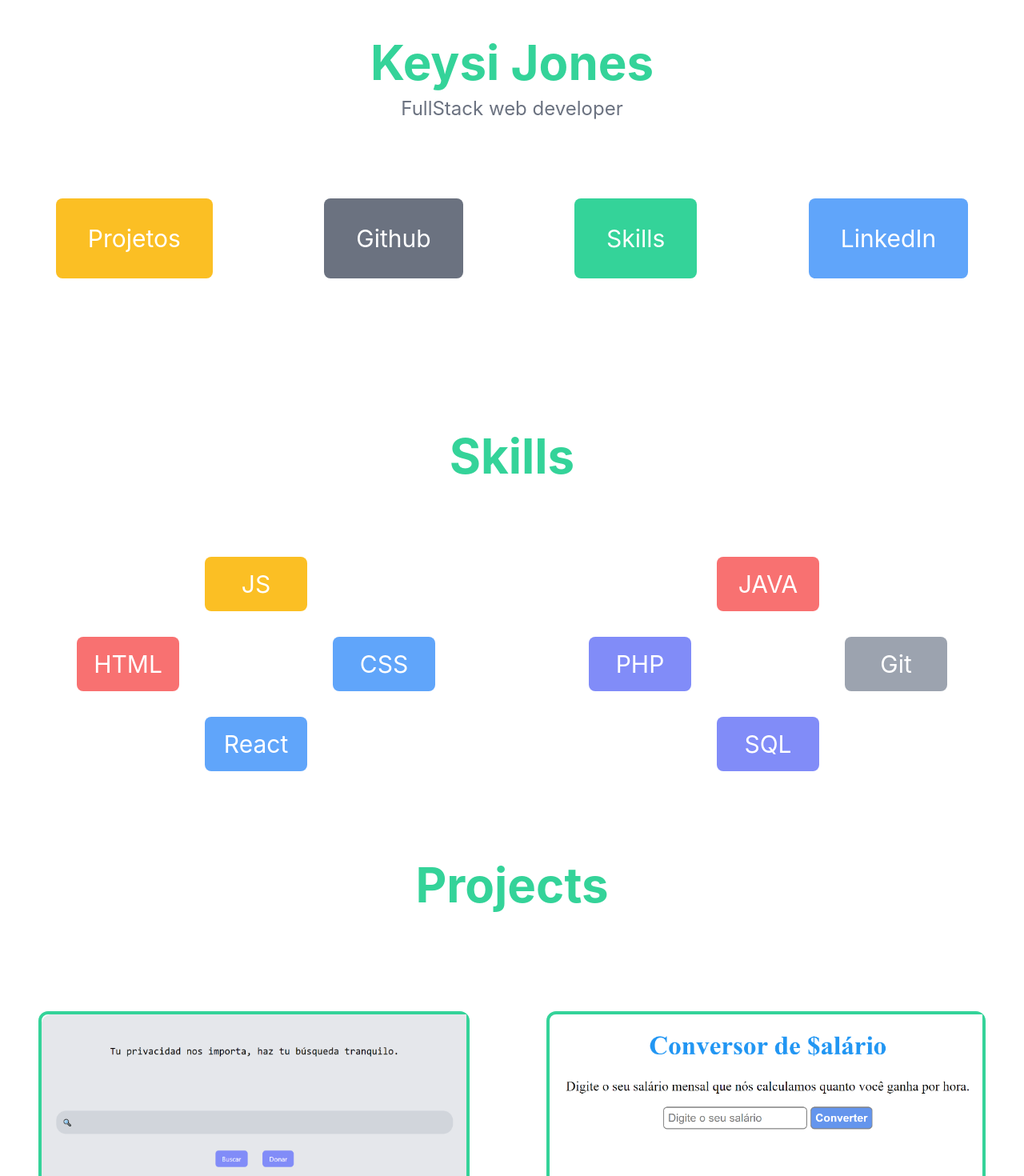
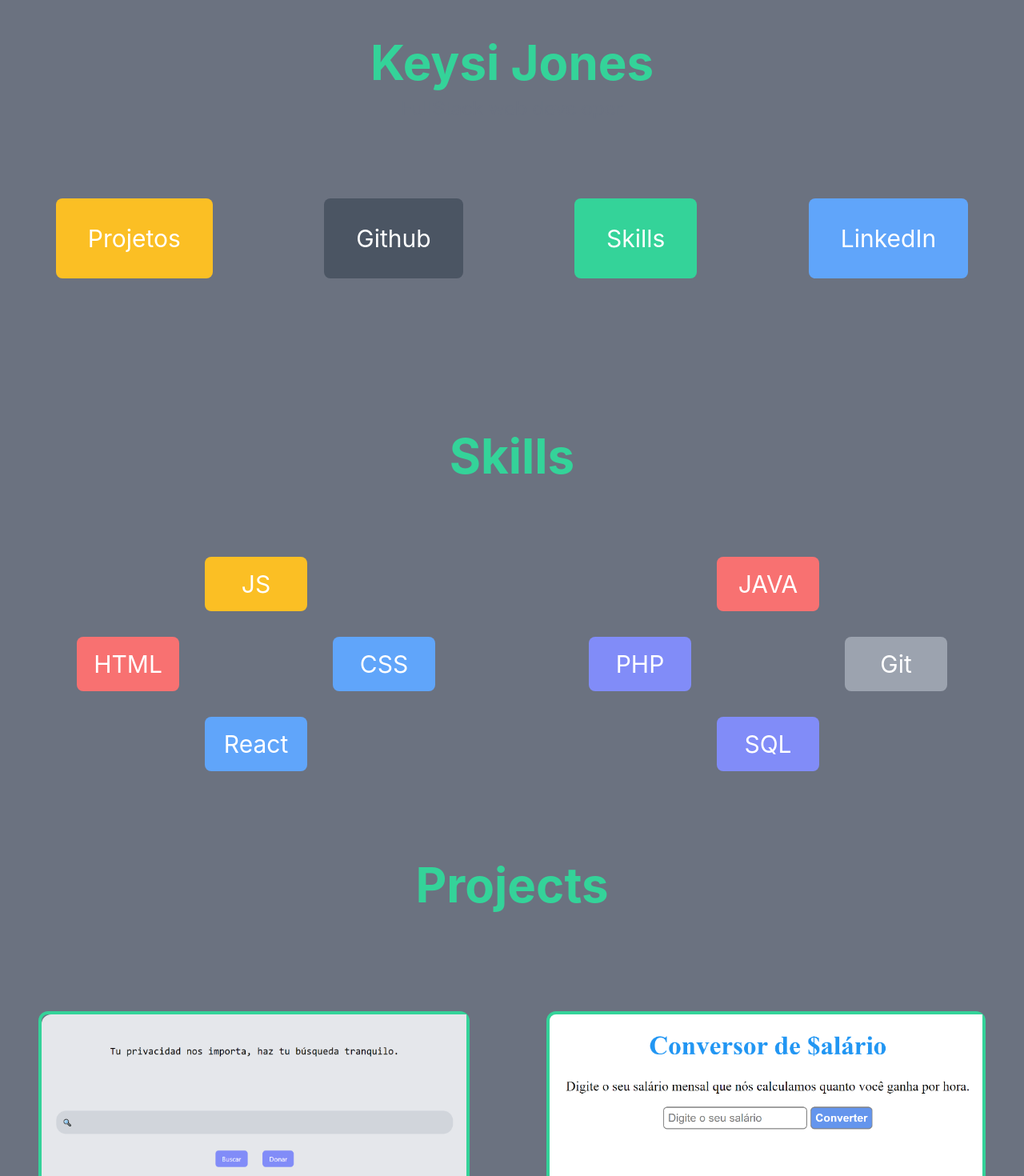
Before and after one commit to KeysiJones/portfolio, a React (Create React App) app: page / in a window 1280 px wide. Shown: the top 1470 px of the page at 80% size. Built offline with nearby package versions, Linux system fonts and the light colour scheme.

Commit message:
feat: aplica fundo escuro

```diff
--- a/src/App.tsx
+++ b/src/App.tsx
@@ -6,14 +6,14 @@ import imgEng4Devs from './images/english4developers.png'
 
 function App() {
   return (
-    <div>
+    <div className="bg-gray-500">
       <div className='text-center'>
-        <h1 className='text-6xl mt-12 text-green-400 font-bold'>Keysi Jones</h1>
+        <h1 className='text-6xl pt-12 text-green-400 font-bold'>Keysi Jones</h1>
         <p className='mt-3 text-2xl text-gray-500'>FullStack web developer</p>
       </div>
       <div className='flex'>
         <Box styles='mt-24 px-10 py-8' text='Projetos' link='#projects' bg='bg-yellow-400' hoverBg='bg-yellow-400'/>
-        <Box styles='mt-24 px-10 py-8' text='Github' link='https://github.com/KeysiJones' bg='bg-gray-500' hoverBg='bg-gray-600'/>
+        <Box styles='mt-24 px-10 py-8' text='Github' link='https://github.com/KeysiJones' bg='bg-gray-600' hoverBg='bg-gray-700'/>
         <Box styles='mt-24 px-10 py-8' text='Skills' link='#skills' bg='bg-green-400' hoverBg='bg-green-500'/>
         <Box styles='mt-24 px-10 py-8' text='LinkedIn' link='https://www.linkedin.com/in/keysijones/' bg='bg-blue-400' hoverBg='bg-blue-500'/>
       </div>
@@ -37,7 +37,7 @@ function App() {
         <div className='flex border-4 rounded-xl border-green-400 my-8 mx-12'>
           <a href='https://buscador-six.vercel.app/'><img alt='' src={imgBuscador} className='rounded-bl-xl rounded-tl-xl'/></a>
         </div>
-        <div className='flex border-4 rounded-xl border-green-400 my-8 mx-12'>
+        <div className='flex border-4 rounded-xl border-green-400 my-8 mx-12 bg-white'>
           <a href='https://calculadora-salario.vercel.app/'><img alt='' src={imgCalculadora} className='rounded-bl-xl rounded-tl-xl'/></a>
         </div>
       </div>
```
